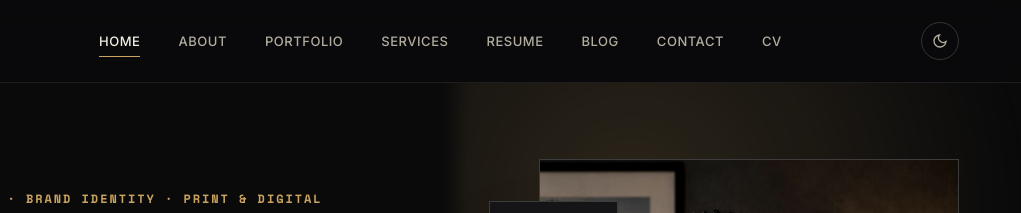
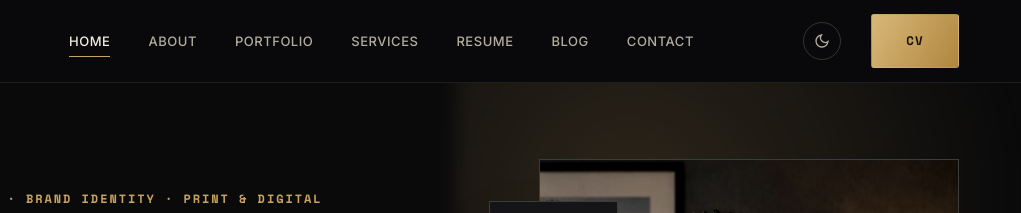
Before and after one commit to xyoni25/-GERRARD, a plain HTML site: page index.html in a window 1280 px wide. Shown: the top 213 px of the page, 259-1280 px from the left. Drawn offline with nearby package versions, Linux system fonts and the light colour scheme.

Commit message:
update website

```diff
--- a/index.html
+++ b/index.html
@@ -24,13 +24,14 @@
       <a href="resume.html" data-i18n="nav.resume">Resume</a>
       <a href="blog.html" data-i18n="nav.blog">Blog</a>
       <a href="contact.html" data-i18n="nav.contact">Contact</a>
-      <a href="cv.html" data-i18n="nav.contact">CV</a>
+
     </nav>
     <div class="nav-right">
       <button class="theme-toggle" aria-label="Toggle light and dark theme">
         <svg class="icon-moon" viewBox="0 0 24 24" fill="none" stroke="currentColor" stroke-width="2"><path d="M21 12.79A9 9 0 1 1 11.21 3 7 7 0 0 0 21 12.79z"/></svg>
         <svg class="icon-sun" viewBox="0 0 24 24" fill="none" stroke="currentColor" stroke-width="2"><circle cx="12" cy="12" r="4"/><path d="M12 2v2M12 20v2M4.9 4.9l1.4 1.4M17.7 17.7l1.4 1.4M2 12h2M20 12h2M4.9 19.1l1.4-1.4M17.7 6.3l1.4-1.4"/></svg>
       </button>
+      <a href="cv.html" class="btn" style="margin-left:12px;">CV</a>
 
       <button class="nav-toggle" id="navToggle" aria-label="Toggle menu"><span></span><span></span><span></span></button>
     </div>
```
Also changed, not shown: about.html (+2 -1 lines), blog.html (+2 -1 lines), contact.html (+2 -1 lines), portfolio.html (+2 -1 lines), resume.html (+2 -1 lines).
